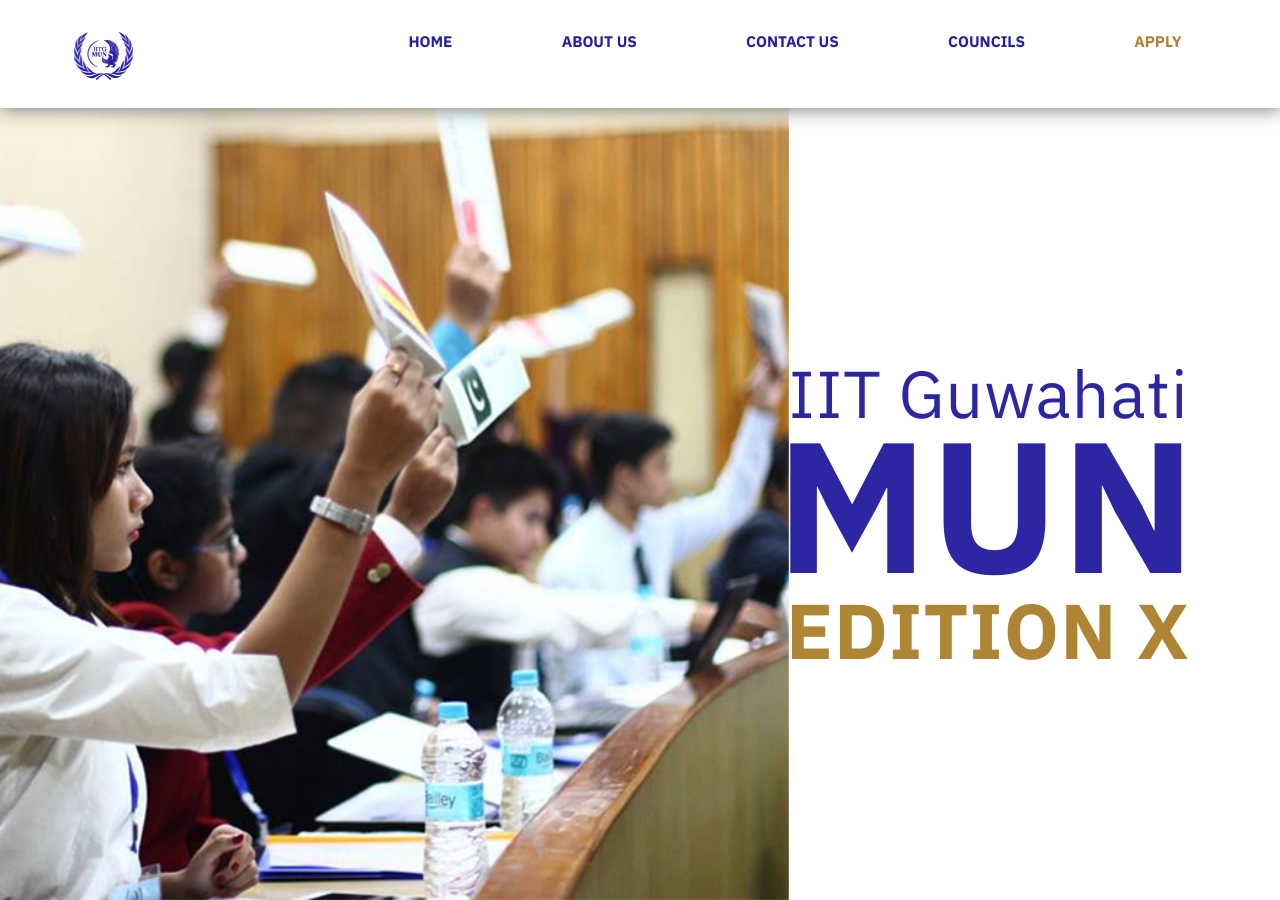
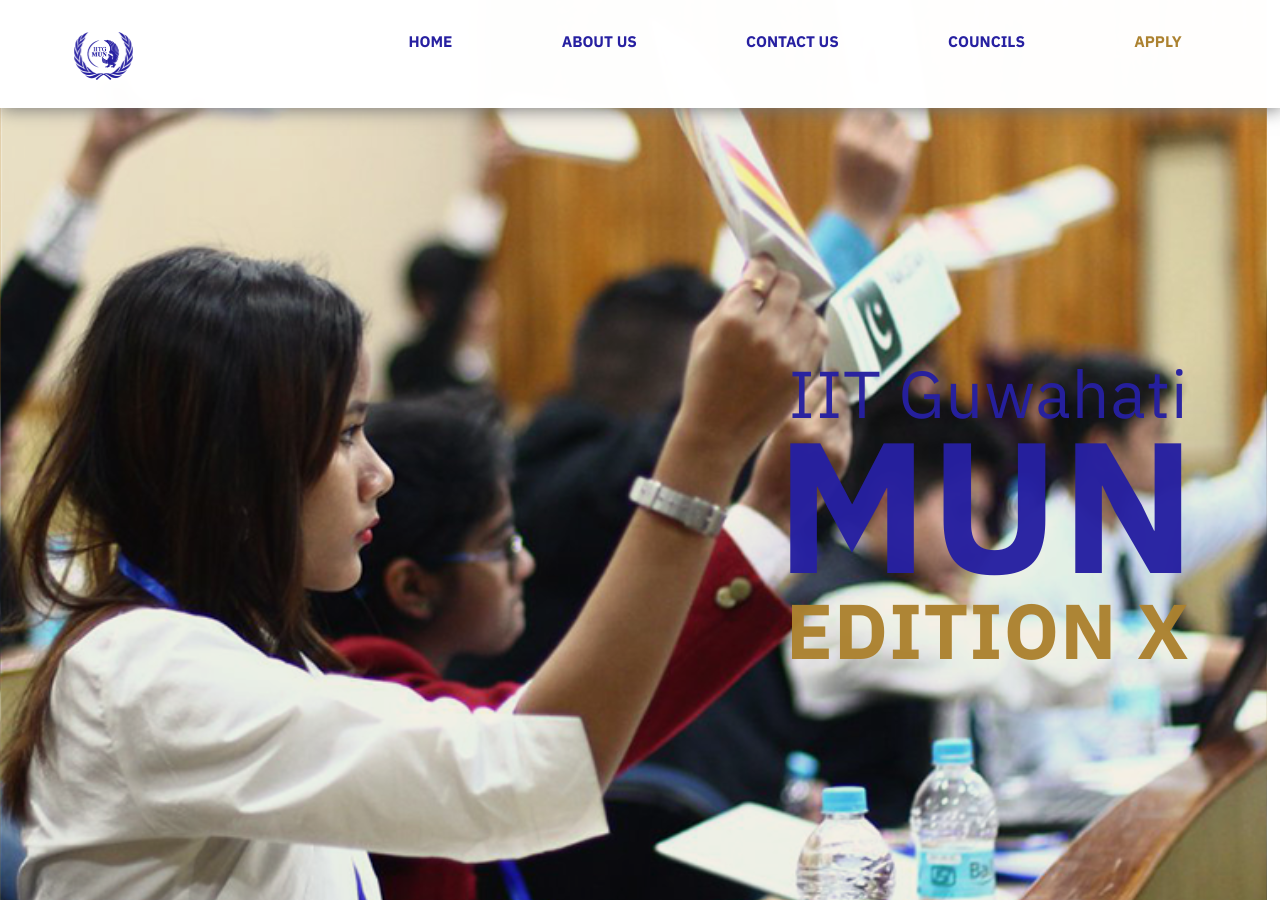
Before and after one commit to rupam170123041/IITG-MUN.github.io, a Jekyll site: the page built from index.html, in a window 1280 px wide and 900 px high. Built offline with Jekyll 4.4.1, drawn with Linux system fonts in a browser that asks for light colours; nearby versions of some CDN libraries; comment, search, counter and statistics services are not loaded; grey boxes are pictures that could not be loaded.

Commit message:
Update hero.html

```diff
--- a/_includes/hero.html
+++ b/_includes/hero.html
@@ -1,5 +1,5 @@
 <!-- Begin Hero Section -->
-<section id="top-section-hero" class="top-section-hero top-section image-section" style="background-image: url('../img/sections-background/herobg.png'); width:99vw;">
+<section id="top-section-hero" class="top-section-hero top-section image-section" style="background-image: url('img/sections-background/main1.png'); width:99vw;">
     {% include navigation.html %}
     <div class="content-wrapper">
     <div class="jumbotron desktop">
```
